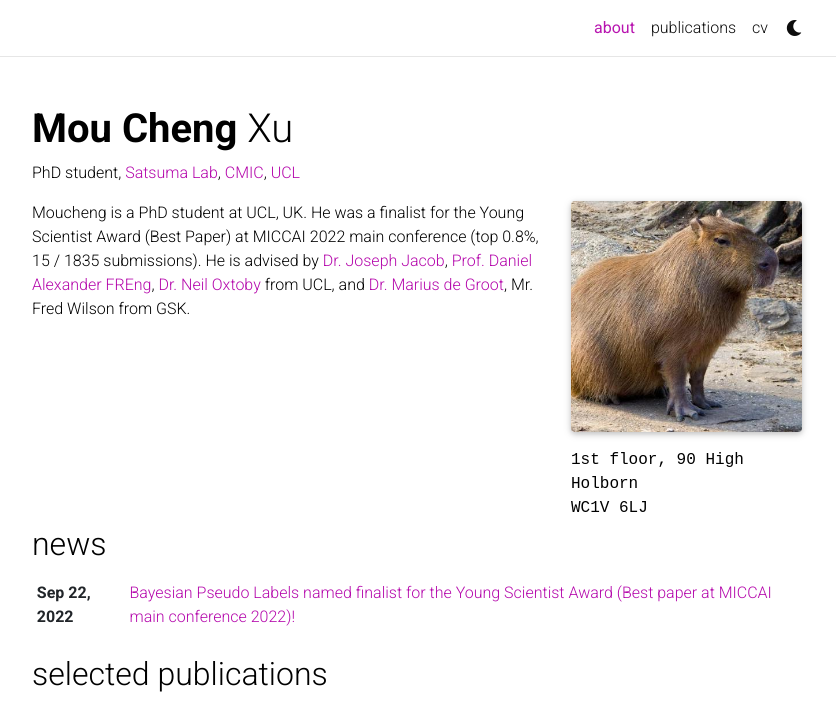
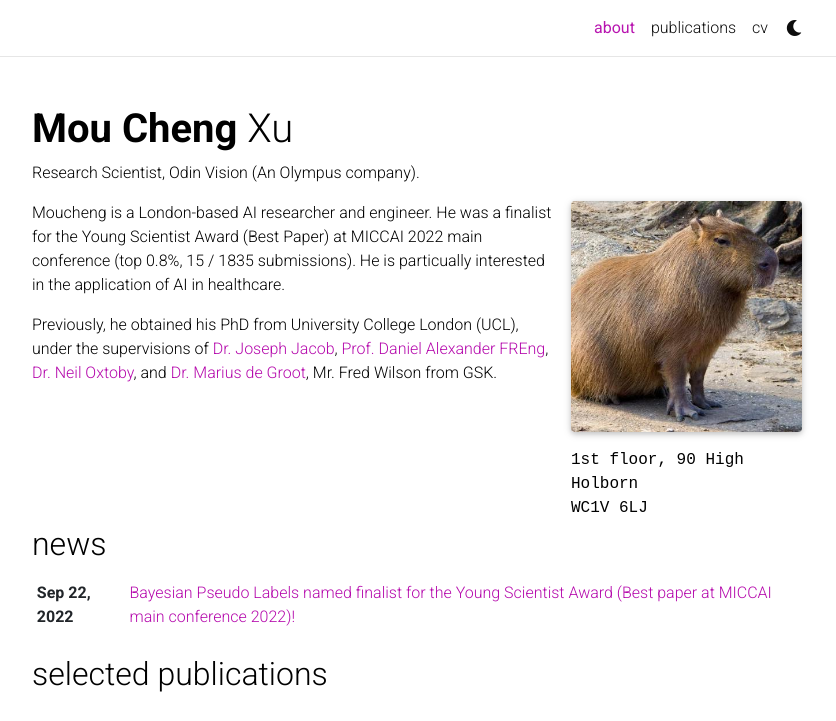
Before and after one commit to moucheng2017/moucheng2017.github.io, a Jekyll site: the page built from _pages/about.md, in a window 1280 px wide and 991 px high, cut to the strip 0-721 px from the top of the window. Shown: the whole strip, without its empty margins (223-1059 px from the left). Built offline with Jekyll 4.4.1, drawn with Linux system fonts in a browser that asks for light colours; comment, search, counter and statistics services are not loaded; a style sheet for code colours, icons or effects is not loaded.

Commit message:
Update about.md work update

```diff
--- a/_pages/about.md
+++ b/_pages/about.md
@@ -3,7 +3,7 @@ layout: about
 title: about
 permalink: /
 <!-- subtitle: <a href='#'>Affiliations</a>. Address. Contacts. Moto. Etc. -->
-subtitle: PhD student, <a href='https://satsuma.cs.ucl.ac.uk/'>Satsuma Lab</a>, <a href='https://www.ucl.ac.uk/medical-image-computing/'>CMIC</a>, <a href='https://www.ucl.ac.uk/'>UCL</a>
+subtitle: Research Scientist, Odin Vision (An Olympus company).
 
 profile:
   align: right
@@ -21,7 +21,9 @@ social: true  # includes social icons at the bottom of the page
 
 <!-- Write your biography here. Tell the world about yourself. Link to your favorite [subreddit](http://reddit.com). You can put a picture in, too. The code is already in, just name your picture `prof_pic.jpg` and put it in the `img/` folder. -->
 
-Moucheng is a PhD student at UCL, UK. He was a finalist for the Young Scientist Award (Best Paper) at MICCAI 2022 main conference (top 0.8%, 15 / 1835 submissions). He is advised by <a href='https://scholar.google.com/citations?user=XCcV5ocAAAAJ&hl=en'>Dr. Joseph Jacob</a>, <a href='https://scholar.google.com/citations?user=mH-ZOQEAAAAJ&hl=en'>Prof. Daniel Alexander FREng</a>, <a href='https://scholar.google.com/citations?user=uWfRPHEAAAAJ&hl=en'>Dr. Neil Oxtoby</a> from UCL, and <a href='https://scholar.google.com/citations?user=sZ4UbusAAAAJ&hl=en'>Dr. Marius de Groot</a>, Mr. Fred Wilson from GSK.
+Moucheng is a London-based AI researcher and engineer. He was a finalist for the Young Scientist Award (Best Paper) at MICCAI 2022 main conference (top 0.8%, 15 / 1835 submissions). He is particually interested in the application of AI in healthcare.
+
+Previously, he obtained his PhD from University College London (UCL), under the supervisions of <a href='https://scholar.google.com/citations?user=XCcV5ocAAAAJ&hl=en'>Dr. Joseph Jacob</a>, <a href='https://scholar.google.com/citations?user=mH-ZOQEAAAAJ&hl=en'>Prof. Daniel Alexander FREng</a>, <a href='https://scholar.google.com/citations?user=uWfRPHEAAAAJ&hl=en'>Dr. Neil Oxtoby</a>, and <a href='https://scholar.google.com/citations?user=sZ4UbusAAAAJ&hl=en'>Dr. Marius de Groot</a>, Mr. Fred Wilson from GSK.
 
 <!-- Previously, he obtained his MRes degree at Hamlyn Centre for Medical Robotics, Imperial College London, and his bachelor degree in mechanical engineering at Cardiff Univesity. -->
 
```
